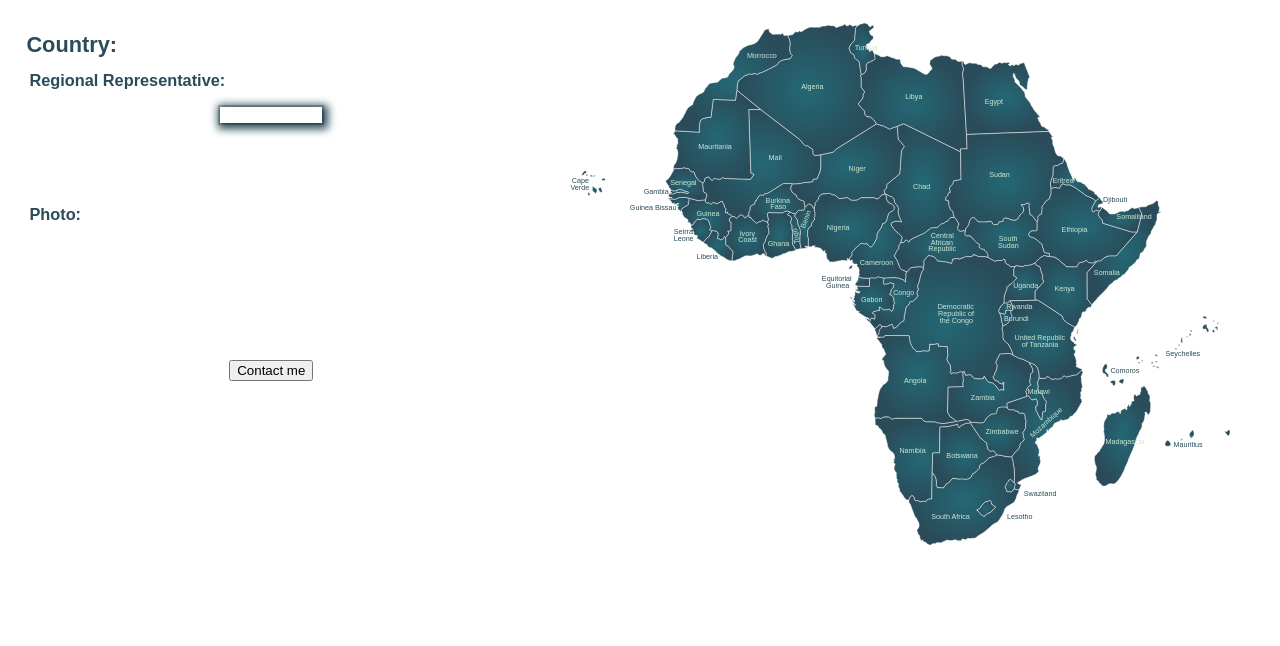
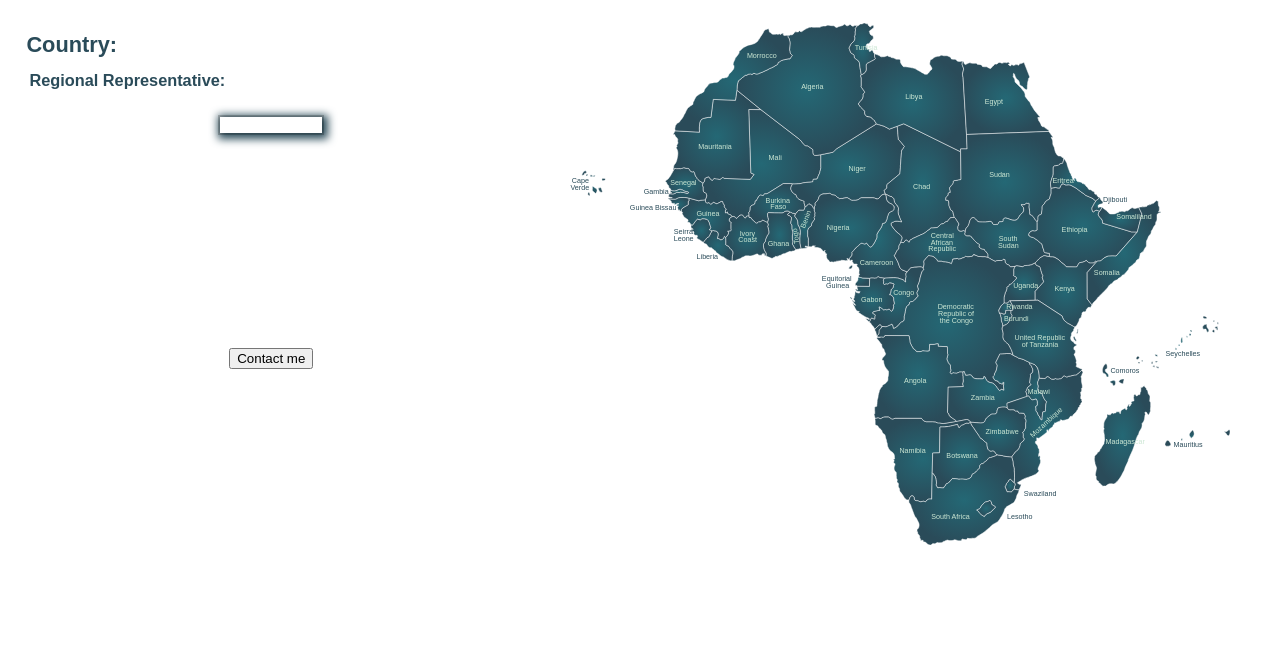
Before and after one commit to ArtPur/aeea, a PHP site: page /aea/includes/Map.php in a window 1280 px wide. Shown: the top 646 px of the page. Run offline with PHP 8.4, Linux system fonts and the light colour scheme; some libraries are stand-ins or nearby versions; grey boxes are pictures that could not be loaded.

Commit message:
Update Map.php

```diff
--- a/aeeMap/includes/Map.php
+++ b/aeeMap/includes/Map.php
@@ -1,9 +1,6 @@
 <?php
 ini_set('display_errors',1);error_reporting(E_ALL);
-//$country_name = 'South Africa';  /** Try South Africa or country_name **/
-
-/** Connect to database **/
-//require '../core/database/mapString.php';
+
 ?>
 
 <!doctype html>
@@ -46,29 +43,27 @@ ini_set('display_errors',1);error_reporting(E_ALL);
 			</script>
 
 	<div id="IndexPage_Left_top">
-            <h1>Country: <span class="label" id="country_name"> </span></h1>
-        	<table >
-                   <tbody>
+            	<h1>Country: <span class="label" id="country_name"> </span></h1>
+        		<table >
+                	<tbody>
                       <tr>
                       <td><h4>Regional Representative:</h4></td>
                       <td style="text-align:right"><h3><span class="label" id="firstname"></span> <span class="label" id="lastname"></span></h3></td>
                       </tr>
-                      <tr height="20px"></tr>
+                      <tr height="30px"></tr>
                       <tr height="200px" align="bottom">
-                      <td align="bottom"><h4> Photo:</h4></td>
-                      <td id="photo" name="photo" class="photo" background="../images/profile/placeholder.png" colspan="2"></td>
+                      <td align="bottom"></td>
+                      <td id="photo" class="photo"></td>
                       </tr>
-                      <tr height="20px"></tr>
                       <tr>
                       <td id="email" name="email" class="email"></td>
                       <td><input style='margin-top: 20px;' type="submit" value="Contact me" id="jqxButton" /></td>
-                      <td src="../forms/emailform.html" target="IndexPage_Left_bottom"</td>
-                      <!--src="../forms/emailform.html" target="IndexPage_Left_bottom" -->
+                      <td src="../forms/emailform.html" target="IndexPage_Left_bottom"></td>
                       </tr><!-- if clicked, it opens a contact form below, the email address is from the database and hidden-->
 
                     </tbody>
               	</table>
-           </div>
+            </div>
         	<div id="IndexPage_Left_bottom">
 
             	<div id="contactable"></div>
@@ -76,7 +71,6 @@ ini_set('display_errors',1);error_reporting(E_ALL);
         	</div>
      	</div>
   		<div id="IndexPage_Right">
-
 
 <svg id="map" version="1.1"
 	 xmlns:cc="http://web.resource.org/cc/"
@@ -1930,12 +1924,14 @@ ini_set('display_errors',1);error_reporting(E_ALL);
 				  	$('#firstname').html(json_data.firstname);
 				  	$('#lastname').html(json_data.lastname);
 				  	$('#email').html(json_data.email);
-					$('#photo').html(json_data.photo);
+					var img = $('<img id="photo">'); //$(document.createElement('photo'))
+					img.attr('src', json_data.photo);
+					img.appendTo('#photo');
 					},
 					/** error handling. **/
         			error: function(xhr, status, error) {
           			//var err = eval("(" + xhr.responseText + ")");
-          				$('<div id="fb-root" />').html(xhr.responseText).prependTo('body');
+          				$('<div id="IndexPage_Left_top" />').html(xhr.responseText).prependTo('body');
 					},
 		  		});
 	}
```
